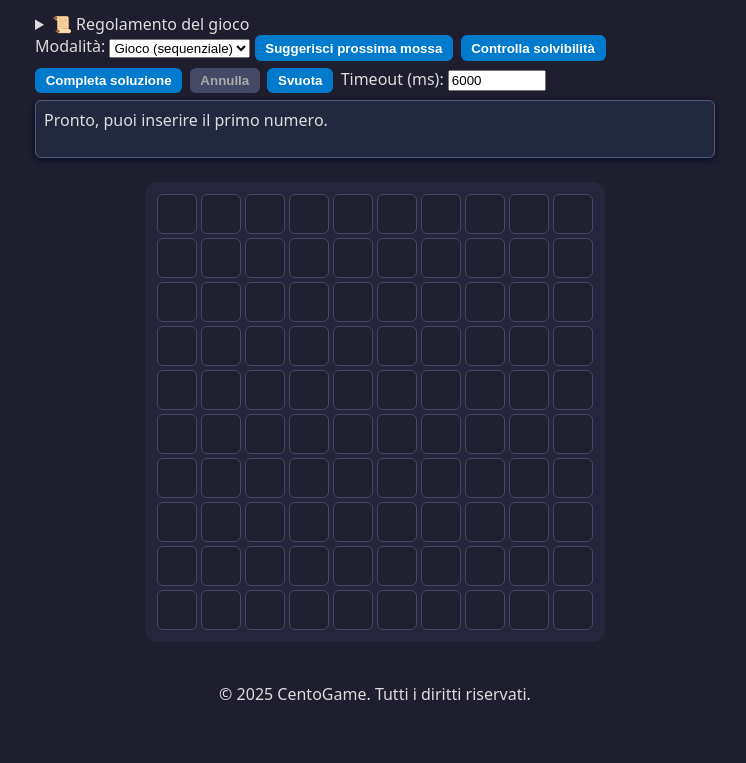
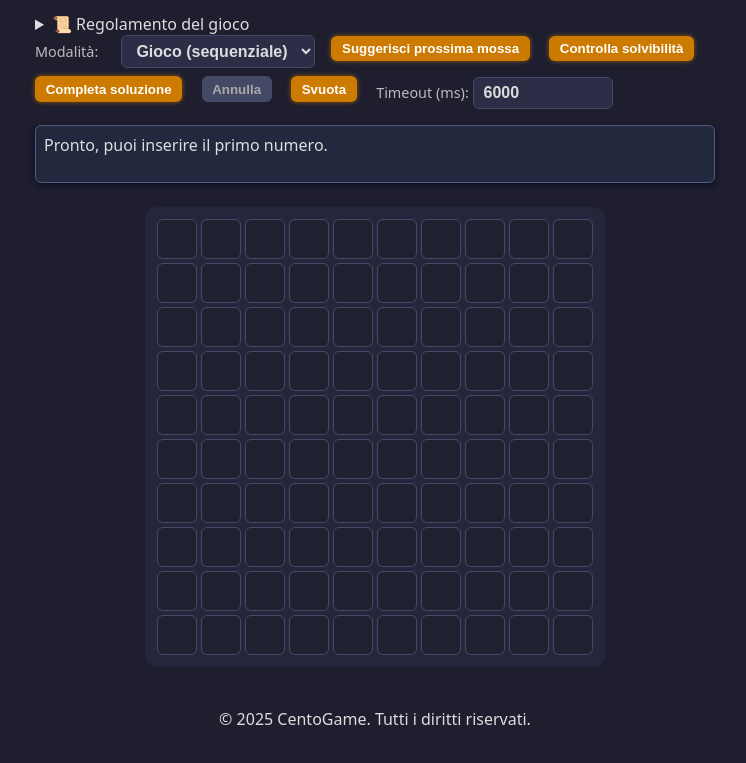
Before and after one commit to PhysicsMind/Cento-game, a plain HTML site: page index.html in a window 1280 px wide. Shown: the part 157-920 px from the top of the page, without its empty margins (265-1011 px from the left). Drawn offline with Linux system fonts and the light colour scheme.

Commit message:
Update style.css

```diff
--- a/style.css
+++ b/style.css
@@ -118,9 +118,8 @@ main {
   user-select: none;
 }
 
-/* Pulsanti */
 button {
-  background-color: var(--primary-color);
+  background-color: #cc7a00; /* arancione scuro */
   border: none;
   border-radius: 6px;
   padding: 0.4em 0.8em;
@@ -129,17 +128,21 @@ button {
   cursor: pointer;
   transition: background-color 0.25s;
   margin: 0 0.25em 0.5em 0;
+  box-shadow: 0 0 5px #cc7a00aa;
 }
 
 button:hover:not(:disabled) {
-  background-color: #005fa3;
+  background-color: #ffaa33; /* arancione acceso */
+  box-shadow: 0 0 12px #ffaa33cc;
 }
 
 button:disabled {
   background-color: #444966;
   cursor: not-allowed;
   color: #aaa;
+  box-shadow: none;
 }
+
 
 /* Testi e link per pagine statiche */
 h1, h2, h3 {
@@ -160,3 +163,49 @@ a {
 a:hover {
   text-decoration: underline;
 }
+
+/* Stile per select e input numerico */
+select, input[type="number"] {
+  background-color: #2c2d46;
+  border: 1px solid #444966;
+  border-radius: 6px;
+  color: #ddd;
+  padding: 6px 10px;
+  font-weight: 600;
+  font-size: 1rem;
+  outline: none;
+  transition: border-color 0.3s, box-shadow 0.3s;
+  min-width: 140px;
+  box-sizing: border-box;
+  cursor: pointer;
+}
+
+select:hover, input[type="number"]:hover,
+select:focus, input[type="number"]:focus {
+  border-color: #ffaa33;
+  box-shadow: 0 0 8px #ffaa33aa;
+  color: #fff;
+}
+
+/* Label piccolo accanto a select e input */
+label.small {
+  font-size: 0.9rem;
+  color: #bbb;
+  user-select: none;
+  margin-right: 0.5em;
+}
+
+/* Riadattamento controllo timeout per input piccolo */
+input[type="number"] {
+  width: 90px;
+}
+
+/* Correzione spaziatura nel container dei controlli */
+.controls {
+  display: flex;
+  flex-wrap: wrap;
+  align-items: center;
+  gap: 0.5rem 1rem;
+  margin-bottom: 1rem;
+  font-size: 1rem;
+}
```
